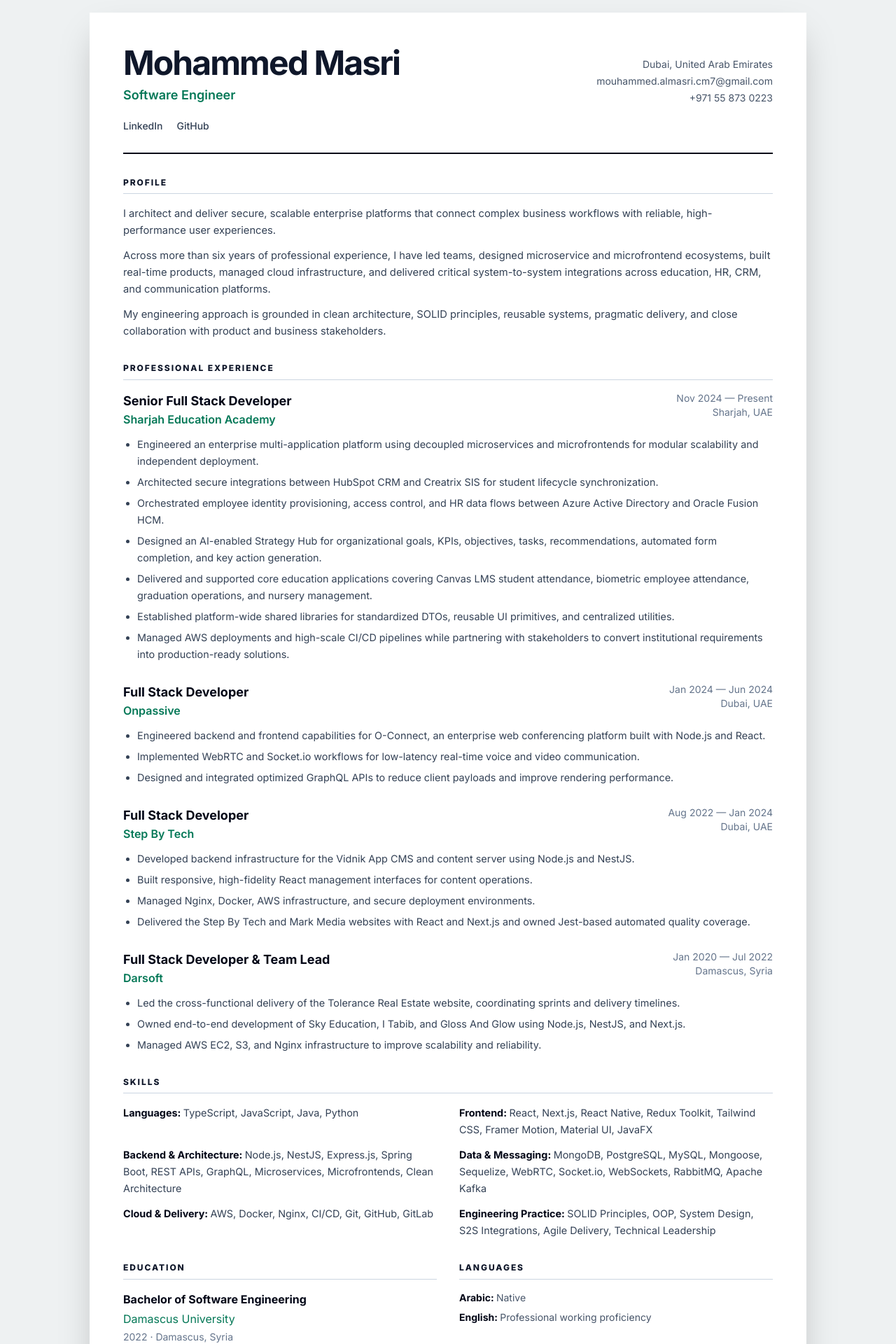
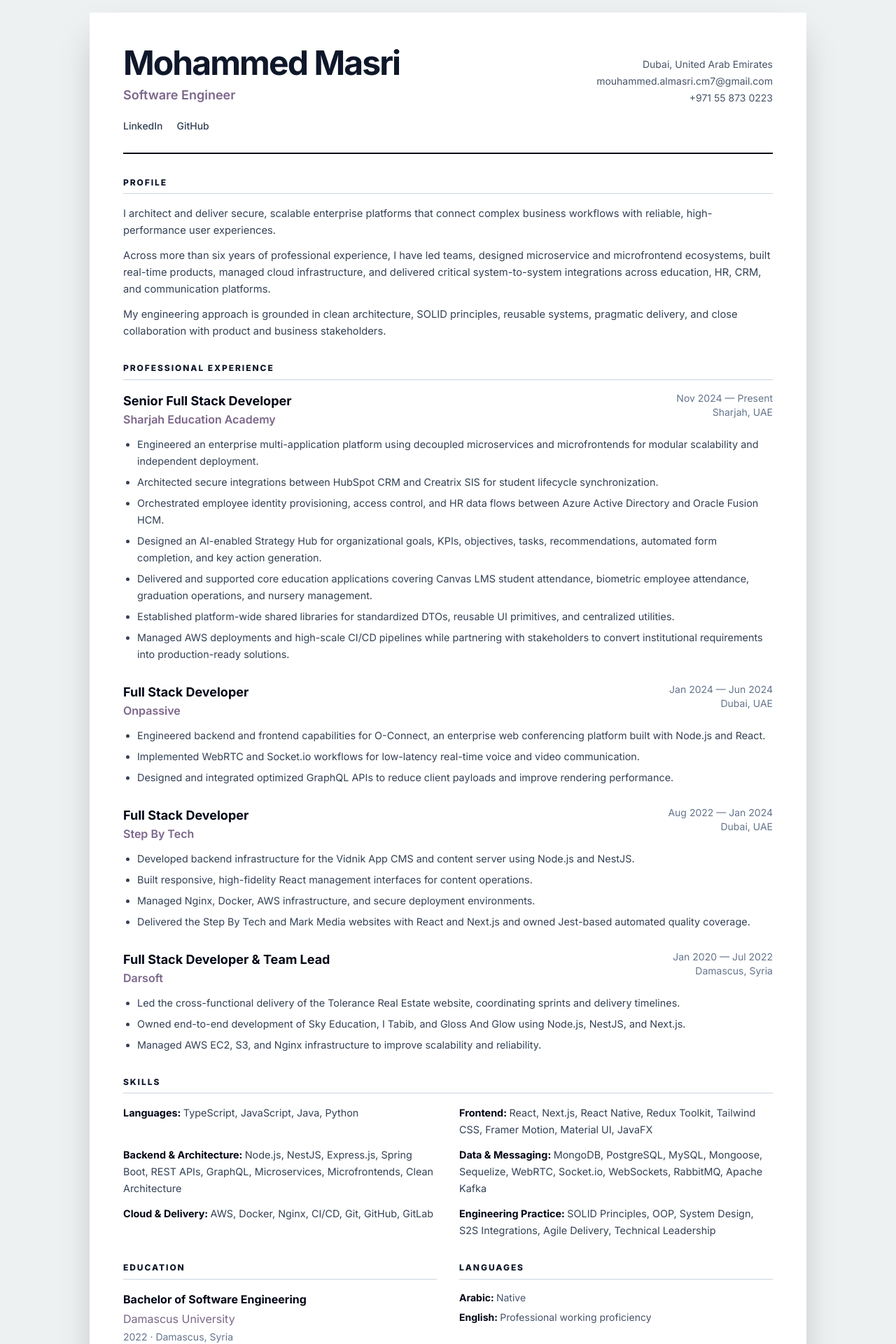
Before and after one commit to Mohammad-Masri/portfolio, a Next.js app: page /cv in a window 1280 px wide. Shown: the part 86-2006 px from the top of the page at 70% size. Built offline with nearby package versions, Linux system fonts and the light colour scheme.

Commit message:
style: align printable résumé accent with plum

```diff
--- a/src/app/cv/page.tsx
+++ b/src/app/cv/page.tsx
@@ -22,7 +22,7 @@ export default function ResumePage() {
           <div className="flex flex-col justify-between gap-6 sm:flex-row sm:items-end">
             <div>
               <h1 className="text-4xl font-bold tracking-[-0.04em] sm:text-5xl">{profile.name}</h1>
-              <p className="mt-2 text-lg font-semibold text-emerald-700">{profile.role}</p>
+              <p className="mt-2 text-lg font-semibold text-[#7C668B]">{profile.role}</p>
             </div>
             <div className="space-y-1 text-sm text-slate-600 sm:text-right">
               <p>{profile.location}</p>
@@ -51,7 +51,7 @@ export default function ResumePage() {
                 <div className="flex flex-col justify-between gap-1 sm:flex-row sm:items-start">
                   <div>
                     <h3 className="text-lg font-bold text-slate-950">{experience.role}</h3>
-                    <p className="font-semibold text-emerald-700">{experience.company}</p>
+                    <p className="font-semibold text-[#7C668B]">{experience.company}</p>
                   </div>
                   <div className="text-sm text-slate-500 sm:text-right">
                     <p>{experience.period}</p>
@@ -82,7 +82,7 @@ export default function ResumePage() {
           <section className="resume-section break-inside-avoid">
             <h2 className="resume-heading">Education</h2>
             <h3 className="font-bold text-slate-950">{education.degree}</h3>
-            <p className="mt-1 text-emerald-700">{education.institution}</p>
+            <p className="mt-1 text-[#7C668B]">{education.institution}</p>
             <p className="mt-1 text-sm text-slate-500">{education.year} · {education.location}</p>
           </section>
           <section className="resume-section break-inside-avoid">
```
